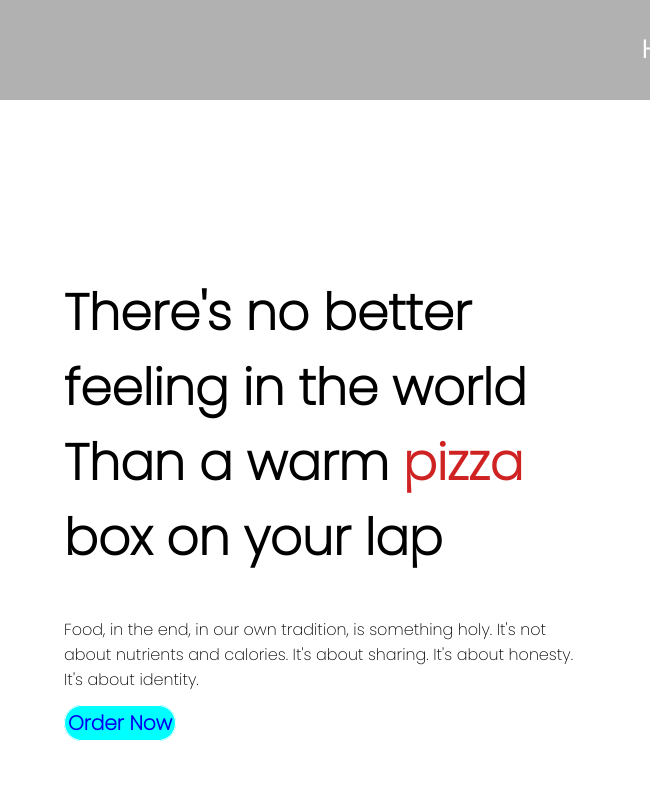
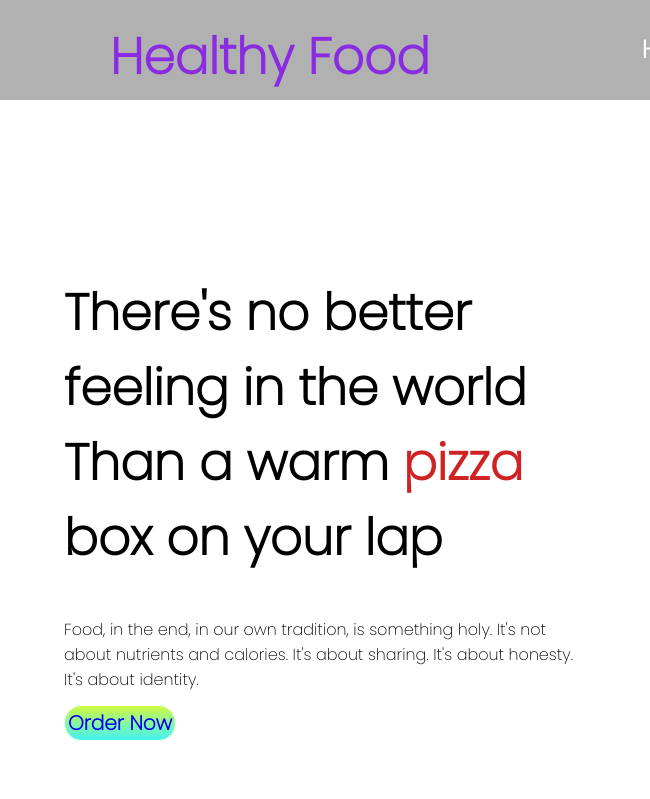
Before and after one commit to Mohan-sarkar/html-css-food-network, a plain HTML site: page index.html in a window 1280 px wide. Shown: the top 799 px of the page, 0-650 px from the left. Drawn offline with Linux system fonts and the light colour scheme.

Commit message:
first commit

```diff
--- a/index.html
+++ b/index.html
@@ -13,6 +13,7 @@
 <body>
     <section class="header">
         <nav>
+            <div class="logo">Healthy Food</div>
             <ul>
                 <li class="links"><a href="#"></a>Home</li>
                 <li class="links"><a href="#"></a>Recipe</li>
@@ -40,7 +41,7 @@
             <p>
                 Eating a healthy diet is not about strict limitations, staying unrealistically thin, or depriving yourself of the foods you love. Rather, it’s about feeling great, having more energy, improving your health, and boosting your mood.
             </p>
-            <a class="button" target="_blank" href="https://www.helpguide.org/articles/healthy-eating/healthy-eating.htm">More...</a>
+            <a class="button" target="_blank" href="https://www.helpguide.org/articles/healthy-eating/healthy-eating.htm">More . . .</a>
         </div>
         </section>
         <section class="third-part food-info">
--- a/style.css
+++ b/style.css
@@ -14,6 +14,14 @@ h1{
      padding: 10px 90px;
      box-sizing: border-box;
      background-color: rgb(177, 177, 177);
+}
+.logo{
+    padding: 10px 20px;
+    height: 80px;
+    float: left;
+    font-size: 50px;
+    font-weight: bold;
+    color: blueviolet;
 }
 nav ul{
     list-style: none;
@@ -50,7 +58,7 @@ span{
 }
 .button{
     text-decoration: none;
-    background-color: aqua;
+    background-image: linear-gradient(rgb(207, 250, 65),rgb(67, 243, 243));
     border: 1px solid white;
     border-radius: 20px;
     padding: 3px;
```
